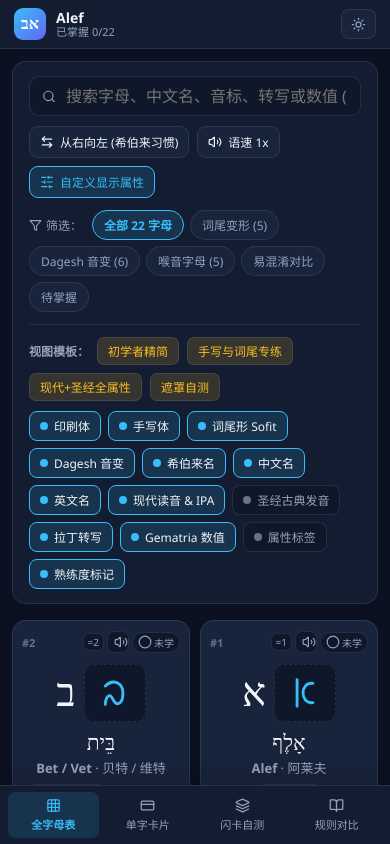
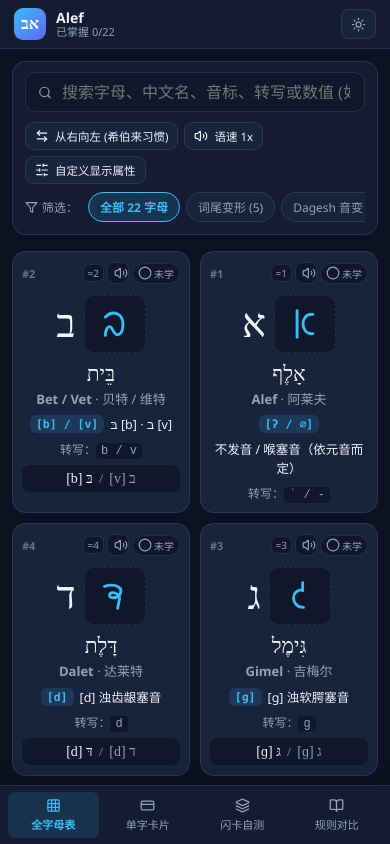
Before and after one commit to xxm-666/Alef, a React (Vite) app: page / in a window 390 px wide. Built offline with nearby package versions, Linux system fonts and the light colour scheme; a web font is replaced by a local one.

Commit message:
fix: compact mobile toolbar and single-row letter nav strip on iPhone

```diff
--- a/src/components/AlphabetGridView.tsx
+++ b/src/components/AlphabetGridView.tsx
@@ -166,7 +166,9 @@ export const AlphabetGridView: React.FC<AlphabetGridViewProps> = ({
 }) => {
   const [searchQuery, setSearchQuery] = useState('');
   const [activeFilter, setActiveFilter] = useState<GridFilter>('all');
-  const [showCustomPanel, setShowCustomPanel] = useState(true);
+  const [showCustomPanel, setShowCustomPanel] = useState(() =>
+    typeof window !== 'undefined' ? window.innerWidth > 768 : true
+  );
 
   const filteredLetters = useMemo(() => {
     const q = searchQuery.trim().toLowerCase();
--- a/src/index.css
+++ b/src/index.css
@@ -2529,8 +2529,63 @@ button {
     font-size: 16px;
   }
 
+  .toolbar-card {
+    padding: 10px 12px;
+    gap: 8px;
+  }
+
+  .toolbar-right-controls {
+    width: 100%;
+    gap: 6px;
+  }
+
+  .toolbar-right-controls .btn-secondary,
+  .toolbar-right-controls .select-pill {
+    padding: 5px 9px;
+    font-size: 11.5px;
+  }
+
+  .filter-pills-row {
+    flex-wrap: nowrap;
+    overflow-x: auto;
+    scrollbar-width: none;
+    -webkit-overflow-scrolling: touch;
+    padding-bottom: 2px;
+  }
+
+  .filter-pills-row::-webkit-scrollbar {
+    display: none;
+  }
+
+  .filter-prefix,
+  .filter-pill {
+    flex-shrink: 0;
+  }
+
   .detail-nav-strip {
-    flex-wrap: wrap;
+    display: grid;
+    grid-template-columns: 1fr 1fr;
+    gap: 8px;
+    padding: 10px;
+  }
+
+  .quick-letter-bar {
+    grid-column: 1 / -1;
+    order: -1;
+    flex-wrap: nowrap;
+    overflow-x: auto;
+    justify-content: flex-start;
+    padding-bottom: 2px;
+    scrollbar-width: none;
+    -webkit-overflow-scrolling: touch;
+  }
+
+  .quick-letter-bar::-webkit-scrollbar {
+    display: none;
+  }
+
+  .quick-letter-chip {
+    flex-shrink: 0;
   }
 
   .detail-hero-card {
```
